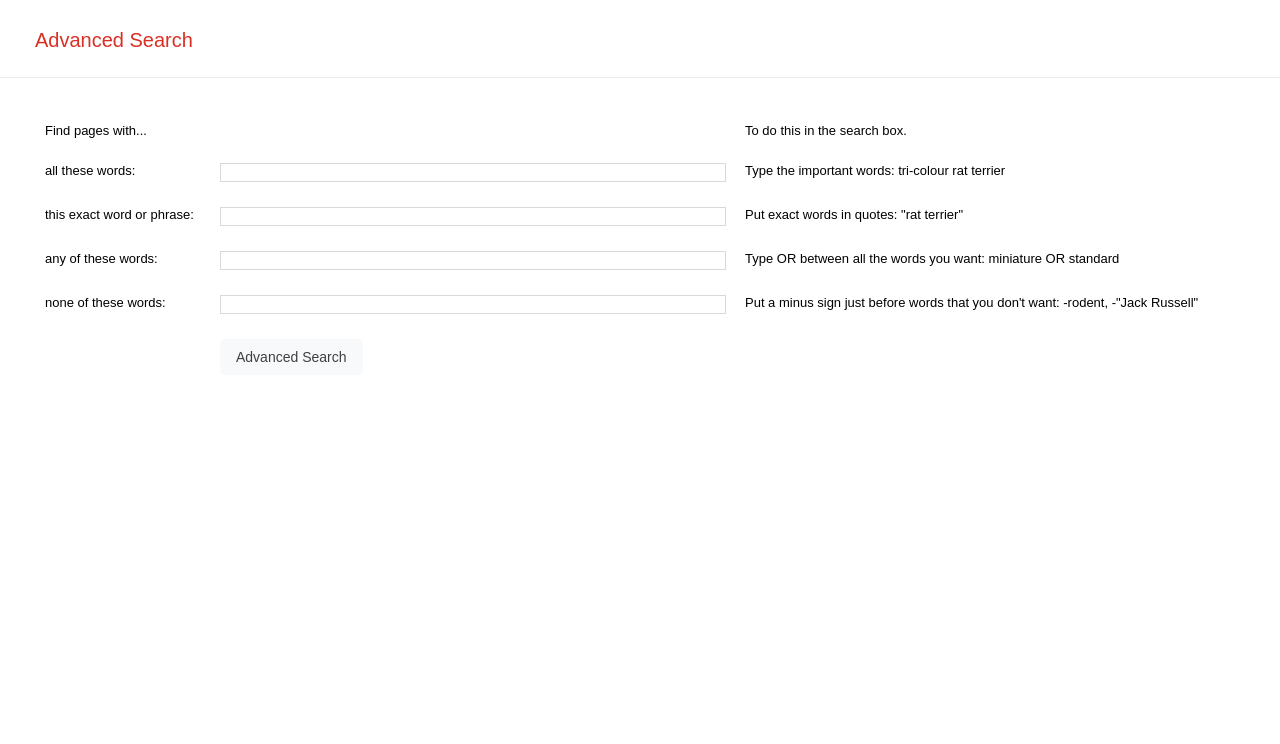
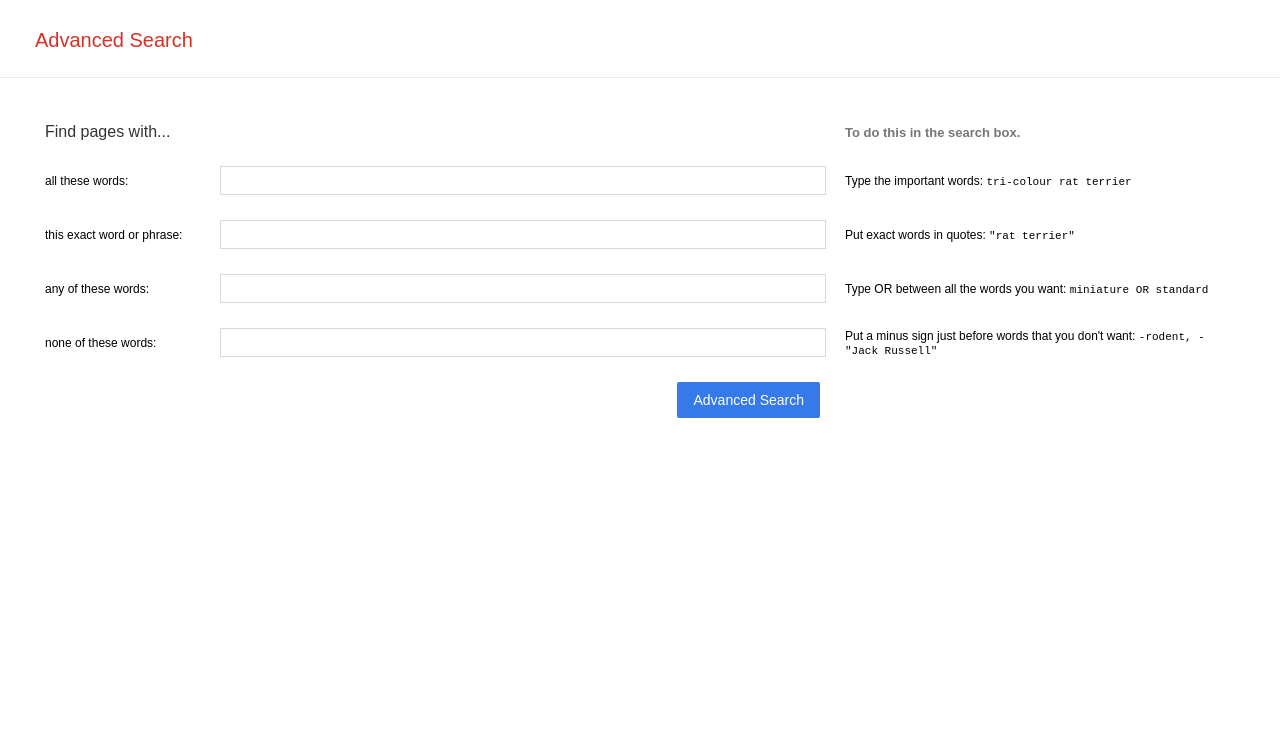
Before and after one commit to avolent/cs50-google, a plain HTML site: page advanced.html in a window 1280 px wide. Shown: the part 56-800 px from the top of the page. Drawn offline with Linux system fonts and the light colour scheme.

Commit message:
All pages completed and all searched supported.

```diff
--- a/advanced.html
+++ b/advanced.html
@@ -1,7 +1,7 @@
 <!DOCTYPE html>
 <html lang="en">
     <head>
-        <title>Search</title>
+        <title>Google Advanced Search</title>
         <link rel="stylesheet" href="style.css">
         <meta name="viewport" content="width=device-width, initial-scale=1.0">
     </head>
@@ -12,7 +12,7 @@
             </div>
             <div id="center-nav"></div>
             <div id="right-nav">
-            <a href="images.html">Images</a>
+            <a href="index.html">Google Search</a>
             </div>
         </div>
         <div id="advanced-search-title">
@@ -21,23 +21,23 @@
         <div style="border-bottom: 1px #ebebeb solid"></div>
         <form action="https://google.com/search">
             <div class="advanced-search">
-                <div>Find pages with...</div>
+                <div id="sub">Find pages with...</div>
                 <div></div>
-                <div>To do this in the search box.</div>
+                <div id="subsub">To do this in the search box.</div>
                 <div>all these words:</div>
-                <div><input class="advanced-input" type="text"type="text" name="q" autocapitalize="off" autocomplete="off" spellcheck="false"></div>
-                <div>Type the important words: tri-colour rat terrier</div>
+                <div><input class="advanced-input" type="text" name="as_q" autocapitalize="off" autocomplete="off" spellcheck="false"></div>
+                <div>Type the important words: <span class="mono">tri-colour rat terrier</span></div>
                 <div>this exact word or phrase:</div>
-                <div><input class="advanced-input" type="text"></div>
-                <div>Put exact words in quotes: "rat terrier"</div>
+                <div><input class="advanced-input" type="text" name="as_epq" autocapitalize="off" autocomplete="off" spellcheck="false"></div>
+                <div>Put exact words in quotes: <span class="mono">"rat terrier"</span></div>
                 <div>any of these words:</div>
-                <div><input class="advanced-input" type="text"></div>
-                <div>Type OR between all the words you want: miniature OR standard</div>
+                <div><input class="advanced-input" type="text" name="as_oq" autocapitalize="off" autocomplete="off" spellcheck="false"></div>
+                <div>Type OR between all the words you want: <span class="mono">miniature OR standard</span></div>
                 <div>none of these words:</div>
-                <div><input class="advanced-input" type="text"></div>
-                <div>Put a minus sign just before words that you don't want: -rodent, -"Jack Russell"</div>
+                <div><input class="advanced-input" type="text" name="as_eq" autocapitalize="off" autocomplete="off" spellcheck="false"></div>
+                <div>Put a minus sign just before words that you don't want: <span class="mono">-rodent, -"Jack Russell"</span></div>
                 <div></div>
-                <div><input type="submit" value="Advanced Search"></div>
+                <div><input id="advanced-button" type="submit" value="Advanced Search"></div>
                 <div></div>
             </div>
         </form>
--- a/style.css
+++ b/style.css
@@ -1,7 +1,7 @@
 body {
     margin: 0;
     font-size: 14px;
-    font-family: Arial, sans-serif;
+    font-family: arial, sans-serif;
 }
 #nav {
     display: flex;
@@ -79,7 +79,7 @@ input[type=submit] {
     padding: 10px 16px;
     text-decoration: none;
     font-size: 14px;
-    border-radius: 5px;
+    border-radius: 2px;
     width: auto;
 }
 input[type=submit]:hover {
@@ -93,12 +93,35 @@ input[type=submit]:hover {
 .advanced-search {
     margin: 35px;
     display: grid;
-    grid-template-columns: 150px 500px auto;
+    grid-template-columns: 150px 600px auto;
     grid-gap: 25px;
     padding: 10px;
+    font-size: 12px;
+    align-items: center;
+}
+
+.advanced-input {
+    width: 100%;
+    height: 25px;
+    border: 1px solid #d9d9d9;
+
+}
+#sub {
+    font-size: 16px;
+    color: #333;
+}
+#subsub {
+    color: #777;
+    font-weight: 700;
     font-size: 13px;
 }
-.advanced-input {
-    width: 100%;
-    border: 1px solid #d9d9d9;
+.mono {
+    font-family: monospace;
+    font-size: 11px;
 }
+#advanced-button {
+    background-color: #357ae8;
+    color: #fff;
+    float: right;
+
+}
```
Also changed, not shown: images.html (+2 -3 lines), index.html (+1 -1 lines).
